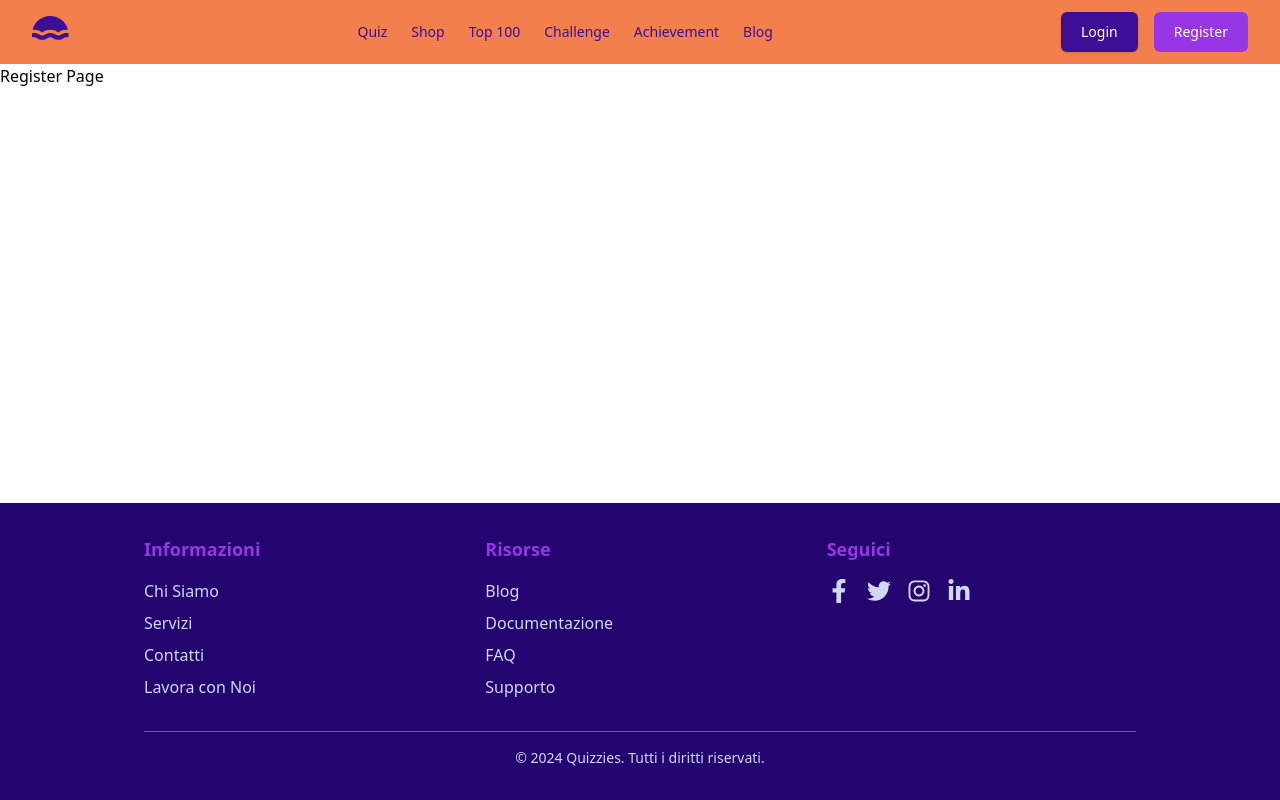
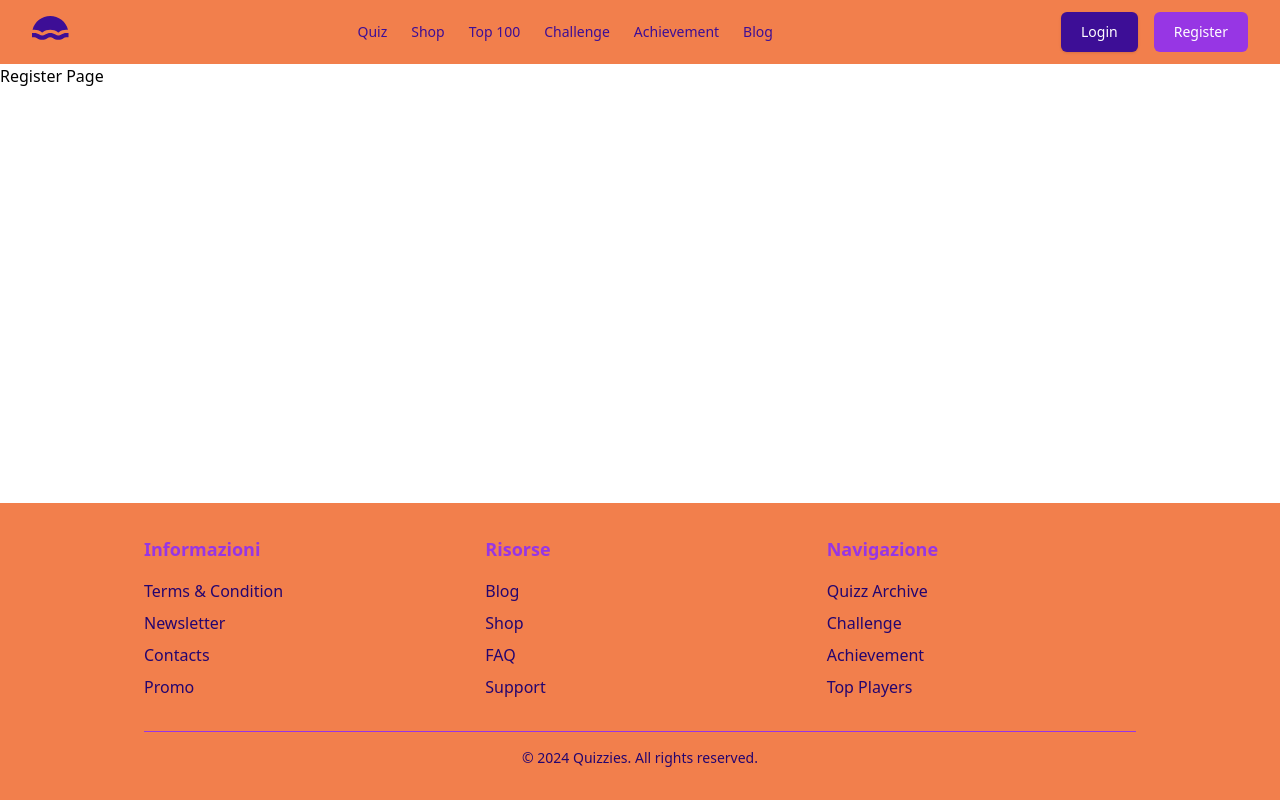
Before and after one commit to auroraloreti/quizzies, a React (Vite) app: page /register in a window 1280 px wide. Built offline with nearby package versions, Linux system fonts and the light colour scheme.

Commit message:
cambiamenti navbar

```diff
--- a/src/Home/Footer.jsx
+++ b/src/Home/Footer.jsx
@@ -7,7 +7,7 @@ import {
 
 export default function Footer() {
   return (
-    <footer className="bg-dark-blue text-periwinkle py-8">
+    <footer className="bg-coral text-purple py-8">
       <div className="container mx-auto px-4">
         <div className="grid grid-cols-1 md:grid-cols-3 gap-8">
           {/* Colonna Informazioni */}
@@ -17,33 +17,33 @@ export default function Footer() {
               <li>
                 <a
                   href="#"
-                  className="text-periwinkle hover:text-purple transition"
+                  className="text-dark-blue hover:text-lilac transition"
                 >
-                  Chi Siamo
+                  Terms & Condition
                 </a>
               </li>
               <li>
                 <a
                   href="#"
-                  className="text-periwinkle hover:text-purple transition"
+                  className="text-dark-blue hover:text-lilac transition"
                 >
-                  Servizi
+                  Newsletter
                 </a>
               </li>
               <li>
                 <a
                   href="#"
-                  className="text-periwinkle hover:text-purple transition"
+                  className="text-dark-blue hover:text-lilac transition"
                 >
-                  Contatti
+                  Contacts
                 </a>
               </li>
               <li>
                 <a
                   href="#"
-                  className="text-periwinkle hover:text-purple transition"
+                  className="text-dark-blue hover:text-lilac transition"
                 >
-                  Lavora con Noi
+                  Promo
                 </a>
               </li>
             </ul>
@@ -56,7 +56,7 @@ export default function Footer() {
               <li>
                 <a
                   href="#"
-                  className="text-periwinkle hover:text-purple transition"
+                  className="text-dark-blue hover:text-lilac transition"
                 >
                   Blog
                 </a>
@@ -64,15 +64,15 @@ export default function Footer() {
               <li>
                 <a
                   href="#"
-                  className="text-periwinkle hover:text-purple transition"
+                  className="text-dark-blue hover:text-lilac transition"
                 >
-                  Documentazione
+                  Shop
                 </a>
               </li>
               <li>
                 <a
                   href="#"
-                  className="text-periwinkle hover:text-purple transition"
+                  className="text-dark-blue hover:text-lilac transition"
                 >
                   FAQ
                 </a>
@@ -80,50 +80,61 @@ export default function Footer() {
               <li>
                 <a
                   href="#"
-                  className="text-periwinkle hover:text-purple transition"
+                  className="text-dark-blue hover:text-lilac transition"
                 >
-                  Supporto
+                  Support
                 </a>
               </li>
             </ul>
           </div>
 
-          {/* Colonna Social */}
+          {/* Colonna Navigazione */}
           <div>
-            <h2 className="text-lilac font-bold text-lg mb-4">Seguici</h2>
-            <div className="flex space-x-4">
+
+          <h2 className="text-lilac font-bold text-lg mb-4">Navigazione</h2>
+            <ul className="space-y-2">
+              <li>
                 <a
                   href="#"
-                className="text-periwinkle hover:text-purple transition"
+                  className="text-dark-blue hover:text-lilac transition"
                 >
-                <FaFacebookF size={24} />
+                  Quizz Archive
                 </a>
+              </li>
+              <li>
                 <a
                   href="#"
-                className="text-periwinkle hover:text-purple transition"
+                  className="text-dark-blue hover:text-lilac transition"
                 >
-                <FaTwitter size={24} />
+                  Challenge
                 </a>
+              </li>
+              <li>
                 <a
                   href="#"
-                className="text-periwinkle hover:text-purple transition"
+                  className="text-dark-blue hover:text-lilac transition"
                 >
-                <FaInstagram size={24} />
+                  Achievement
                 </a>
+              </li>
+              <li>
                 <a
                   href="#"
-                className="text-periwinkle hover:text-purple transition"
+                  className="text-dark-blue hover:text-lilac transition"
                 >
-                <FaLinkedinIn size={24} />
+                  Top Players
                 </a>
+              </li>
+              </ul>
               </div>
-          </div>
+
+
+
         </div>
 
         <div className="border-t border-lilac mt-8 pt-4 text-center text-sm">
-          <p className="text-periwinkle">
-            &copy; {new Date().getFullYear()} Quizzies. Tutti i diritti
-            riservati.
+          <p className="text-dark-blue">
+            &copy; {new Date().getFullYear()} Quizzies. All rights reserved.
           </p>
         </div>
       </div>
```
Lines whose indentation alone changed are shown as unchanged.
